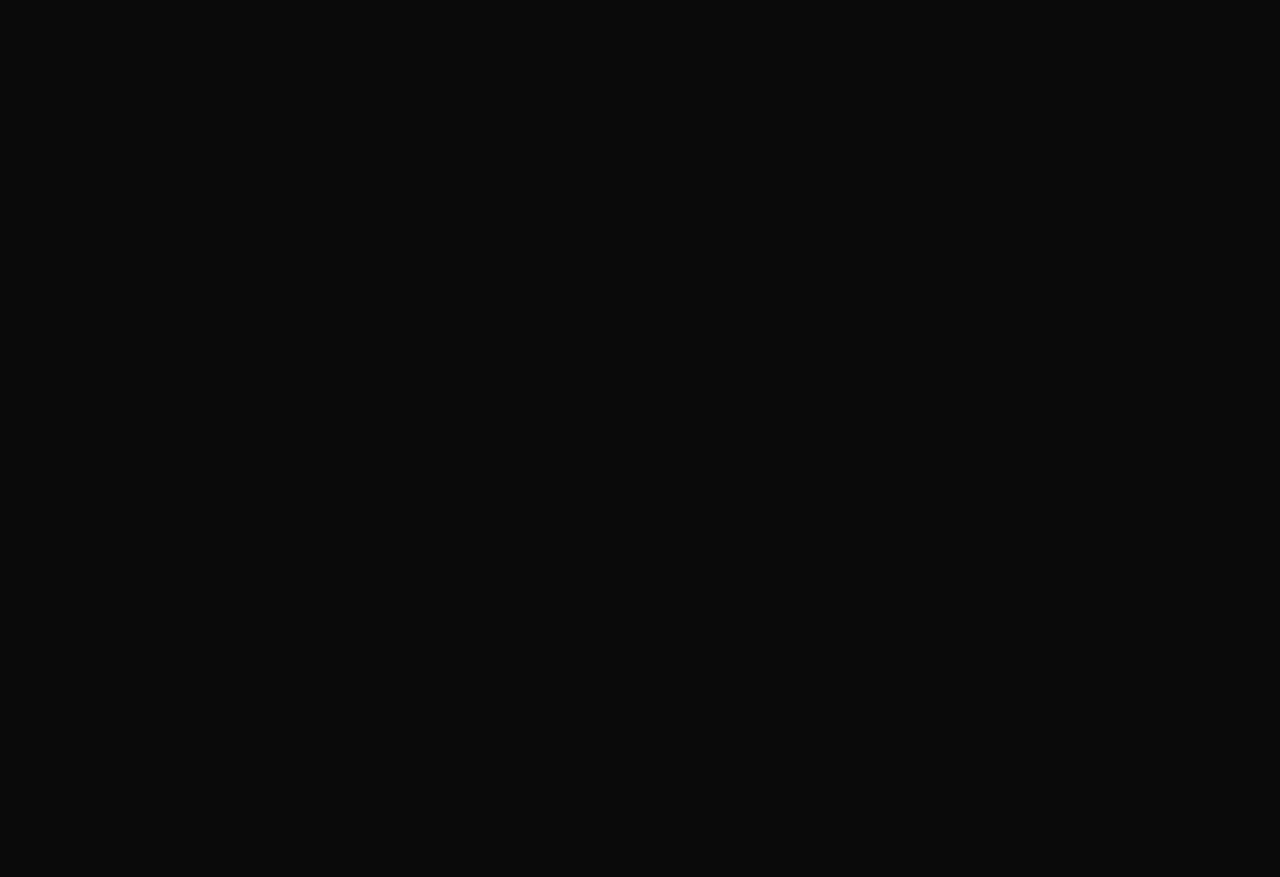
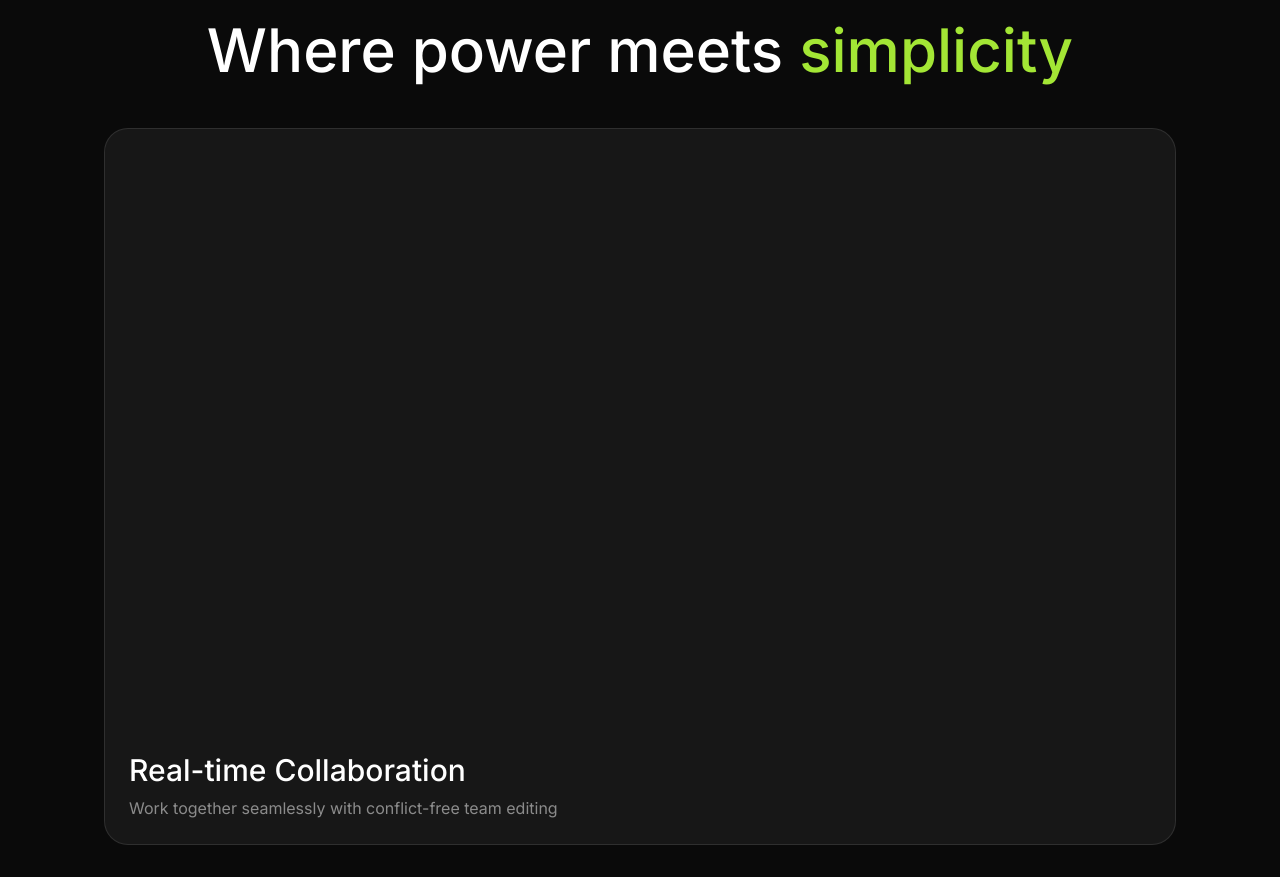
Before and after one commit to jahansid/Frontend_layers, a Next.js app: page / in a window 1280 px wide. Shown: the part 1860-2737 px from the top of the page. Before the commit the page ends 1726 px from the top, so only its background shows below. Built offline with nearby package versions, Linux system fonts and the light colour scheme.

Commit message:
FeatureCard component created for Features section.

```diff
--- a/src/app/page.tsx
+++ b/src/app/page.tsx
@@ -2,6 +2,7 @@ import Navbar from "@/sections/Navbar";
 import Hero from "@/sections/Hero";
 // import LogoTicker from "@/sections/LogoTicker";
 import Introduction from "@/sections/Introduction";
+import Features from "@/sections/Features";
 
 export default function Home() {
     return (
@@ -10,6 +11,7 @@ export default function Home() {
             <Hero />
             {/* <LogoTicker /> */}
             <Introduction />
+            <Features />
         </>
     );
 }
--- /dev/null
+++ b/src/components/FeatureCard.tsx
@@ -0,0 +1,16 @@
+export default function FeatureCard(props: {
+    title: string;
+    description: string;
+    children?: React.ReactNode;
+}) {
+    const { title, description, children } = props;
+    return (
+        <div className=" bg-neutral-900 border border-white/10 rounded-3xl p-6">
+            <div className=" aspect-video">{children}</div>
+            <div>
+                <h3 className="text-3xl font-medium mt-6">{title}</h3>
+                <p className="mt-2 text-white/50">{description}</p>
+            </div>
+        </div>
+    );
+}
--- a/src/sections/Features.tsx
+++ b/src/sections/Features.tsx
@@ -1,3 +1,6 @@
+import FeatureCard from "@/components/FeatureCard";
+import Tag from "@/components/Tag";
+
 const features = [
     "Asset Library",
     "Code Preview",
@@ -9,5 +12,34 @@ const features = [
 ];
 
 export default function Features() {
-    return <div>Features</div>;
+    return (
+        <section className=" py-24">
+            <div className="container">
+                <div className=" flex justify-center text-center ">
+                    <Tag>Features</Tag>
+                </div>
+                <h2 className=" text-6xl text-center font-medium mt-6">
+                    Where power meets{" "}
+                    <span className=" text-lime-400">simplicity</span>
+                </h2>
+                <div className=" mt-12 grid grid-cols-1 gap-8">
+                    <FeatureCard
+                        title="Real-time Collaboration"
+                        description="Work together seamlessly with conflict-free team editing"
+                    />
+                    <FeatureCard title="Interactive Prototyping" description="Engage your clients with protypes that react to user actions"/>
+                    <FeatureCard title="Keyboard Quick Actions" description="Powerful commands to help you create designs more quickly"/>
+
+                </div>
+                <div>
+                    {features.map((feature) => (
+                        <div key={feature}>
+                            <span></span>
+                            <span>{feature}</span>
+                        </div>
+                    ))}
+                </div>
+            </div>
+        </section>
+    );
 }
```
